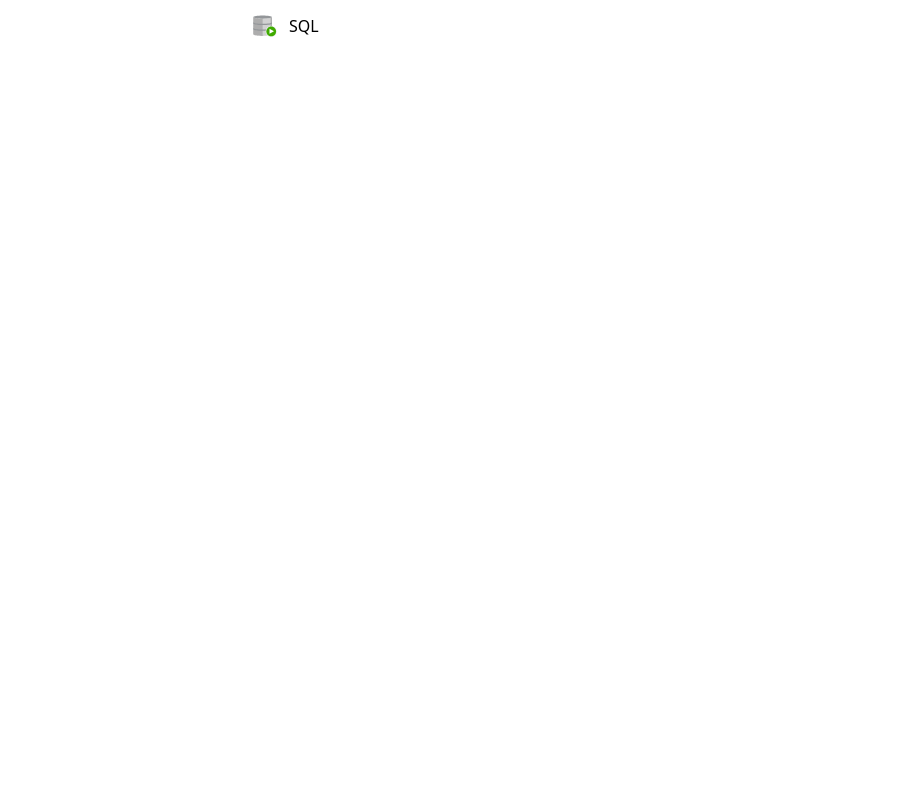
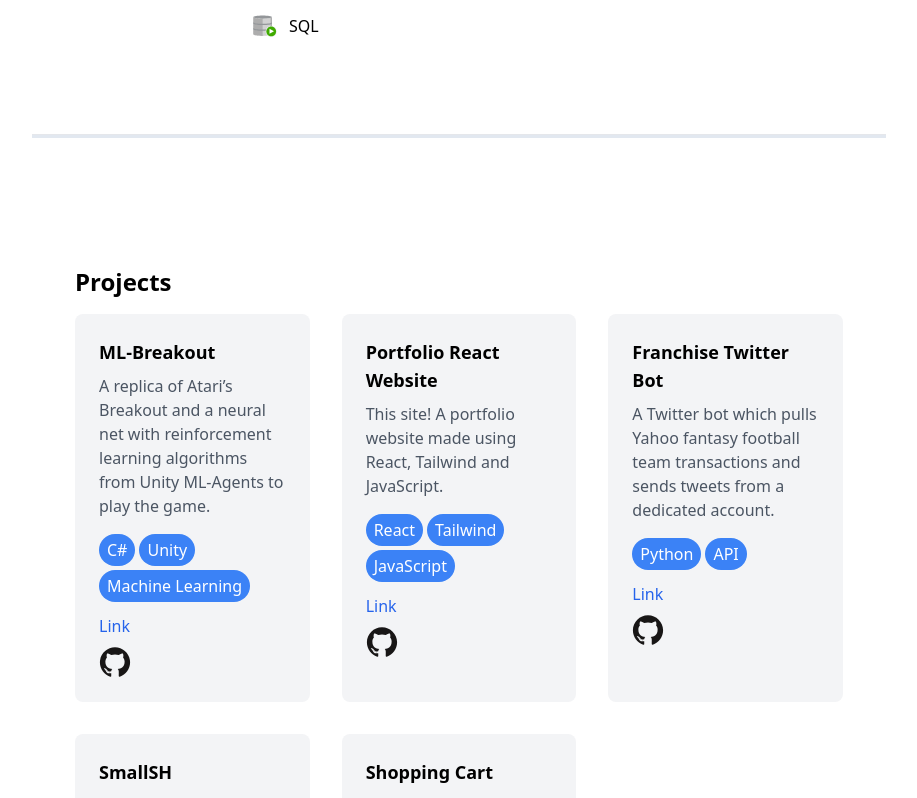
Before and after one commit to JacobSilverberg/portfolio, a React (Vite) app: page / in a window 1280 px wide. Shown: the part 1882-2680 px from the top of the page, without its empty margins (181-1098 px from the left). Before the commit the page ends 1920 px from the top, so only its background shows below. Built offline with nearby package versions, Linux system fonts and the light colour scheme.

Commit message:
project content

```diff
--- /dev/null
+++ b/src/components/Projects.jsx
@@ -0,0 +1,34 @@
+import projects from "../data/projects.json"
+
+export function Projects() {
+    return (
+        <div className="container mx-auto py-8 w-3/5">
+            <h2 className="text-2xl font-bold mb-4">Projects</h2>
+            <div className="grid grid-cols-1 md:grid-cols-2 lg:grid-cols-3 gap-8">
+                {projects.map((project, index) => (
+                    <div key={index} className="bg-gray-100 p-6 rounded-lg">
+                        <h3 className="text-lg font-semibold mb-2">{project.name}</h3>
+                        <p className="text-gray-600 mb-4">{project.description}</p>
+                        <div className="mb-2 flex flex-wrap">
+                            {project.tech.map((tech, index) => (
+                                <span key={index} className="bg-blue-500 text-white px-2 py-1 rounded-full mr-1 mb-1">
+                                    {tech}
+                                </span>
+                            ))}
+                        </div>
+                        {project.link && (
+                            <p className="mb-2">
+                                <a href={project.link} className="text-blue-600">
+                                    Link
+                                </a>
+                            </p>
+                        )}
+                        <a href={project.github}>
+                            <img src="../images/skills/GitHub.svg" className="size-8" />
+                        </a>
+                    </div>
+                ))}
+            </div>
+        </div>
+    );
+}
--- a/src/data/projects.json
+++ b/src/data/projects.json
@@ -9,6 +9,14 @@
     },
     {
         "key": 2,
+        "name": "Portfolio React Website",
+        "tech": ["React", "Tailwind", "JavaScript"],
+        "description": "This site! A portfolio website made using React, Tailwind and JavaScript.",
+        "github": "https://github.com/JacobSilverberg/portfolio",
+        "link": "https://NOLINKYET.COM/"
+    },
+    {
+        "key": 3,
         "name": "Franchise Twitter Bot",
         "tech": ["Python", "API"],
         "description": "A Twitter bot which pulls Yahoo fantasy football team transactions and sends tweets from a dedicated account.",
@@ -16,7 +24,7 @@
         "link": "https://https://twitter.com/beatreporterffl"
     },
     {
-        "key": 3,
+        "key": 4,
         "name": "SmallSH",
         "tech": ["C"],
         "description": "A shell written in C which implements a subset of features for my Operating Systems class.",
@@ -24,7 +32,7 @@
         "link": null
     },
     {
-        "key": 4,
+        "key": 5,
         "name": "Shopping Cart",
         "tech": ["React", "Tailwind", "JavaScript"],
         "description": "A faux online store made using React and Tailwind to demonstrate and reinforce skills.",
--- a/src/main.jsx
+++ b/src/main.jsx
@@ -3,16 +3,18 @@
 import { Hero } from './components/Hero.jsx'
 import { About } from './components/About.jsx'
 import { Skills } from './components/Skills.jsx'
-// import { Separator } from './components/Separator.jsx'
 import { Break } from './components/Break.jsx'
+import { Projects } from './components/Projects.jsx'
 import './output.css'
 
 ReactDOM.createRoot(document.getElementById('root')).render(
   <React.StrictMode>
     <Hero />
-    <Break mt={0} mb={24} />
+    <Break />
     <About />
     <Break />
     <Skills />
+    <Break />
+    <Projects />
   </React.StrictMode>,
 )
--- a/src/output.css
+++ b/src/output.css
@@ -544,13 +544,57 @@
   --tw-backdrop-sepia:  ;
 }
 
+.container {
+  width: 100%;
+}
+
+@media (min-width: 640px) {
+  .container {
+    max-width: 640px;
+  }
+}
+
+@media (min-width: 768px) {
+  .container {
+    max-width: 768px;
+  }
+}
+
+@media (min-width: 1024px) {
+  .container {
+    max-width: 1024px;
+  }
+}
+
+@media (min-width: 1280px) {
+  .container {
+    max-width: 1280px;
+  }
+}
+
+@media (min-width: 1536px) {
+  .container {
+    max-width: 1536px;
+  }
+}
+
+.m-4 {
+  margin: 1rem;
+}
+
 .mx-auto {
   margin-left: auto;
   margin-right: auto;
 }
 
-.mt-4 {
-  margin-top: 1rem;
+.mx-4 {
+  margin-left: 1rem;
+  margin-right: 1rem;
+}
+
+.mx-2 {
+  margin-left: 0.5rem;
+  margin-right: 0.5rem;
 }
 
 .\!mb-24 {
@@ -561,8 +605,40 @@
   margin-top: 6rem !important;
 }
 
+.mt-4 {
+  margin-top: 1rem;
+}
+
+.mb-2 {
+  margin-bottom: 0.5rem;
+}
+
+.mb-4 {
+  margin-bottom: 1rem;
+}
+
+.ml-2 {
+  margin-left: 0.5rem;
+}
+
+.mb-1 {
+  margin-bottom: 0.25rem;
+}
+
+.ml-1 {
+  margin-left: 0.25rem;
+}
+
+.mr-1 {
+  margin-right: 0.25rem;
+}
+
 .flex {
   display: flex;
+}
+
+.grid {
+  display: grid;
 }
 
 .size-48 {
@@ -573,6 +649,11 @@
 .size-6 {
   width: 1.5rem;
   height: 1.5rem;
+}
+
+.size-8 {
+  width: 2rem;
+  height: 2rem;
 }
 
 .h-1 {
@@ -599,13 +680,30 @@
   width: 83.333333%;
 }
 
+.flex-1 {
+  flex: 1 1 0%;
+}
+
 .columns-3 {
   -moz-columns: 3;
        columns: 3;
 }
 
+.columns-3xs {
+  -moz-columns: 16rem;
+       columns: 16rem;
+}
+
+.grid-cols-1 {
+  grid-template-columns: repeat(1, minmax(0, 1fr));
+}
+
 .flex-col {
   flex-direction: column;
+}
+
+.flex-wrap {
+  flex-wrap: wrap;
 }
 
 .items-center {
@@ -644,12 +742,24 @@
   gap: 2rem;
 }
 
+.gap-2 {
+  gap: 0.5rem;
+}
+
 .rounded-full {
   border-radius: 9999px;
 }
 
 .rounded-xl {
   border-radius: 0.75rem;
+}
+
+.rounded-sm {
+  border-radius: 0.125rem;
+}
+
+.rounded-lg {
+  border-radius: 0.5rem;
 }
 
 .border-transparent {
@@ -666,6 +776,33 @@
   background-color: rgb(231 229 228 / var(--tw-bg-opacity));
 }
 
+.bg-emerald-300 {
+  --tw-bg-opacity: 1;
+  background-color: rgb(110 231 183 / var(--tw-bg-opacity));
+}
+
+.bg-gray-100 {
+  --tw-bg-opacity: 1;
+  background-color: rgb(243 244 246 / var(--tw-bg-opacity));
+}
+
+.bg-blue-500 {
+  --tw-bg-opacity: 1;
+  background-color: rgb(59 130 246 / var(--tw-bg-opacity));
+}
+
+.p-4 {
+  padding: 1rem;
+}
+
+.p-1 {
+  padding: 0.25rem;
+}
+
+.p-6 {
+  padding: 1.5rem;
+}
+
 .px-2 {
   padding-left: 0.5rem;
   padding-right: 0.5rem;
@@ -674,6 +811,21 @@
 .py-1 {
   padding-top: 0.25rem;
   padding-bottom: 0.25rem;
+}
+
+.px-4 {
+  padding-left: 1rem;
+  padding-right: 1rem;
+}
+
+.py-8 {
+  padding-top: 2rem;
+  padding-bottom: 2rem;
+}
+
+.px-1 {
+  padding-left: 0.25rem;
+  padding-right: 0.25rem;
 }
 
 .text-center {
@@ -703,8 +855,22 @@
   line-height: 1.75rem;
 }
 
+.text-lg {
+  font-size: 1.125rem;
+  line-height: 1.75rem;
+}
+
+.text-2xl {
+  font-size: 1.5rem;
+  line-height: 2rem;
+}
+
 .font-bold {
   font-weight: 700;
+}
+
+.font-semibold {
+  font-weight: 600;
 }
 
 .text-stone-900 {
@@ -717,9 +883,28 @@
   color: rgb(202 138 4 / var(--tw-text-opacity));
 }
 
+.text-blue-600 {
+  --tw-text-opacity: 1;
+  color: rgb(37 99 235 / var(--tw-text-opacity));
+}
+
+.text-gray-600 {
+  --tw-text-opacity: 1;
+  color: rgb(75 85 99 / var(--tw-text-opacity));
+}
+
+.text-white {
+  --tw-text-opacity: 1;
+  color: rgb(255 255 255 / var(--tw-text-opacity));
+}
+
 .shadow-slate-200\/50 {
   --tw-shadow-color: rgb(226 232 240 / 0.5);
   --tw-shadow: var(--tw-shadow-colored);
+}
+
+.outline {
+  outline-style: solid;
 }
 
 .hover\:border-stone-200:hover {
@@ -739,6 +924,10 @@
 @media (min-width: 768px) {
   .md\:w-1\/2 {
     width: 50%;
+  }
+
+  .md\:grid-cols-2 {
+    grid-template-columns: repeat(2, minmax(0, 1fr));
   }
 
   .md\:px-4 {
@@ -766,3 +955,9 @@
     line-height: 1;
   }
 }
+
+@media (min-width: 1024px) {
+  .lg\:grid-cols-3 {
+    grid-template-columns: repeat(3, minmax(0, 1fr));
+  }
+}
```
